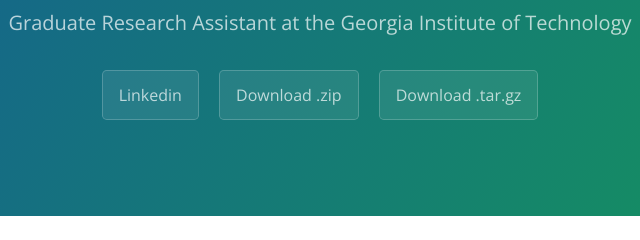
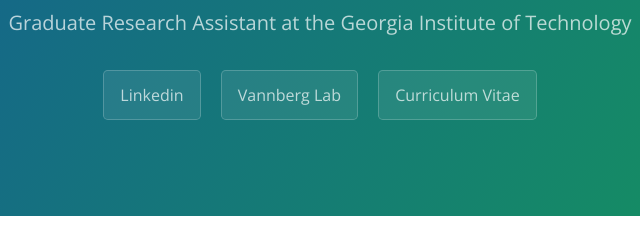
Before and after one commit to yeshtables/yeshtables.github.io, a plain HTML site: page index.html in a window 1280 px wide. Shown: the part 167-407 px from the top of the page, 320-960 px from the left. Drawn offline with nearby package versions, Linux system fonts and the light colour scheme.

Commit message:
Update index.html

```diff
--- a/index.html
+++ b/index.html
@@ -14,9 +14,9 @@
     <section class="page-header">
       <h1 class="project-name">Yasvanth Kulasekarapandian</h1>
       <h2 class="project-tagline">Graduate Research Assistant at the Georgia Institute of Technology</h2>
-       <a href="https://wwww.linkedin.com/yasvanth" class="btn">Linkedin</a>
-      <a href="https://github.com/yeshtables/vannberglab/zipball/master" class="btn">Download .zip</a>
-      <a href="https://github.com/yeshtables/vannberglab/tarball/master" class="btn">Download .tar.gz</a>
+       <a href="https://www.linkedin.com/yasvanth" class="btn">Linkedin</a>
+      <a href="http://vannberg.biology.gatech.edu:8080/VannbergLab/home.html" class="btn">Vannberg Lab</a>
+      <a href="BioinformaticsGradCV.doc" class="btn">Curriculum Vitae</a>
     </section>
 
     <section class="main-content">
```
